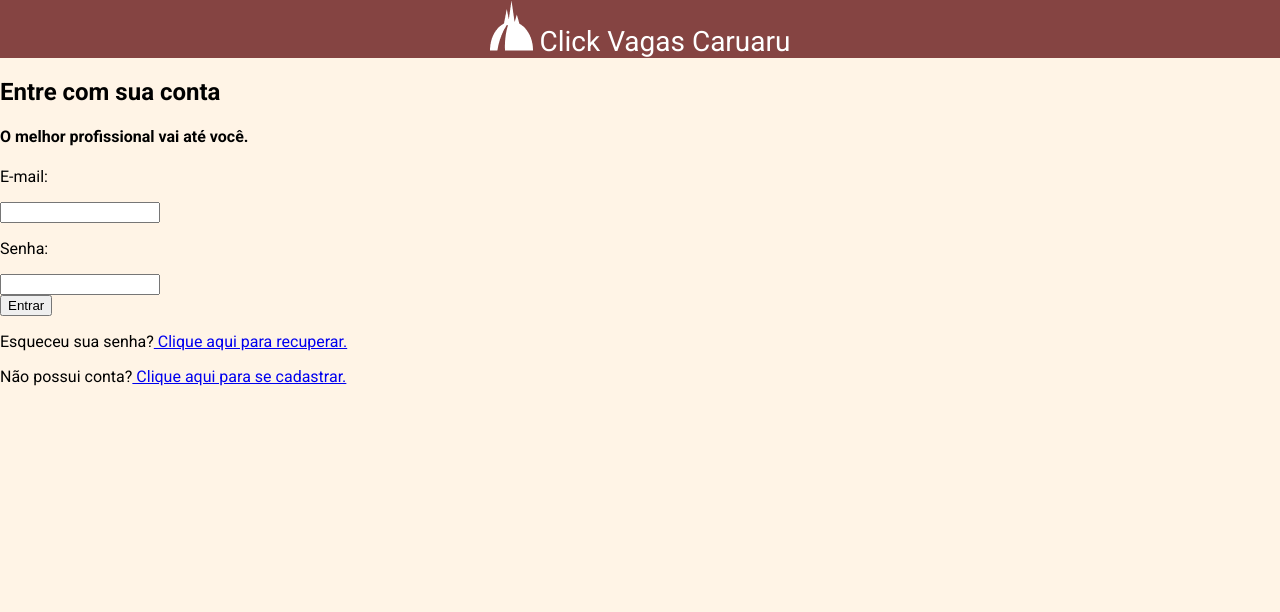
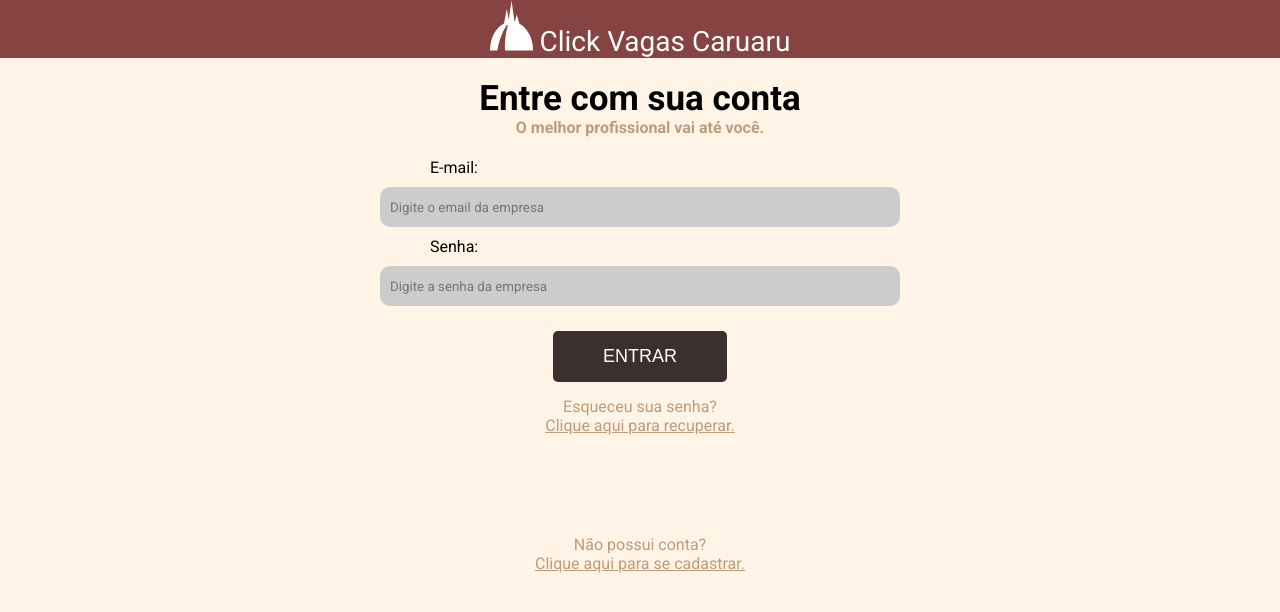
Before and after one commit to netrometro/cliquevagas, a PHP site: page /login.php in a window 1280 px wide. Shown: the top 612 px of the page. Run offline with PHP 8.4, Linux system fonts and the light colour scheme.

Commit message:
alteracao da tela de login

```diff
--- a/login.php
+++ b/login.php
@@ -21,17 +21,17 @@
 
         <div class="formulario">
           <form>
-              <p>E-mail:</p>
-              <input class="caixaemail" type="email" method="POST" />
-              <p>Senha:</p>
-              <input class="caixasenha" type="password" method="POST" />
+              <p class="nameemail">E-mail:</p>
+              <input class="caixaemail" type="email" method="POST" placeholder="Digite o email da empresa" />
+              <p class="namesenha">Senha:</p>
+              <input class="caixasenha" type="password" method="POST" placeholder="Digite a senha da empresa" />
           </form>
         </div>
 
         <div>
           <button class="botaoconfirma" type="submit">Entrar</button>
-          <p class="textodownbotao">Esqueceu sua senha?<a class="linksdownbotao" href="#"> Clique aqui para recuperar.</a></p>
-          <p class="pjatemconta">Não possui conta?<a class="linksdownbotao" href="#"> Clique aqui para se cadastrar.</a></p>
+          <p class="textodownbotao">Esqueceu sua senha?<br /><a class="linksdownbotao" href="#">Clique aqui para recuperar.</a></p>
+          <p class="pjatemconta">Não possui conta?<br /><a class="linksdownbotao" href="#"> Clique aqui para se cadastrar.</a></p>
         </div>
 
       </div>
--- a/model/persistency/db.php
+++ b/model/persistency/db.php
@@ -1,5 +1,5 @@
 <?php
-putenv("DATABASE_URL=host=localhost port=5432 dbname=postgres");
+//putenv("DATABASE_URL=host=localhost port=5432 dbname=postgres");
 //echo getenv("DATABASE_URL");
 
 /* CONEXÃO DE BANCO SQL */
--- a/style/login.css
+++ b/style/login.css
@@ -0,0 +1,98 @@
+.tema {
+    text-align: center;
+}
+
+.tituloconta {
+    margin-top: 20px;
+    font-size: 35px;
+  }
+
+.temasub {
+    margin-top: -30px;
+    color: #BE9B7B;
+  }
+
+.caixaemail {
+    width: 300px;
+    height: 20px;
+    display: flex;
+    background-color: #ccc;
+    margin: 5px auto;
+    padding: 10px;
+    border-radius: 10px;
+    border: none;
+}
+
+.caixasenha {
+    width: 300px;
+    height: 20px;
+    display: flex;
+    background-color: #ccc;
+    margin: 5px auto;
+    padding: 10px;
+    border-radius: 10px;
+    border: none;
+}
+
+p {
+    margin: 10px 50px;
+    text-align: center;
+}
+
+.botaoconfirma {
+    display: block;
+    margin: 15px auto;
+    margin-top: 25px;
+    padding: 15px 50px;
+    text-align: center;
+    border-radius: 5px;
+    font-size: 18px;
+    color: #fff;
+    text-decoration: none;
+    text-transform: uppercase;
+    border: none;
+    background-color: #3C2F2F;
+  }
+
+.nameemail {
+    margin: 10px 50px;
+    text-align: left;
+}
+
+.namesenha {
+    margin: 10px 50px;
+    text-align: left;
+}
+
+.textodownbotao {
+    color: #BE9B7B;
+}
+
+.pjatemconta {
+    margin-top: 100px;
+    margin-bottom: 0px;
+    color: #BE9B7B;
+}
+
+a {
+    color: #BE9B7B;
+}
+
+@media screen and (min-width: 480px) {
+    .caixaemail {
+        width: 500px;
+    }
+
+    .caixasenha {
+        width: 500px;
+}
+
+.nameemail {
+    margin-left: 430px;
+}
+
+.namesenha {
+    margin-left: 430px;
+}
+
+}
```
